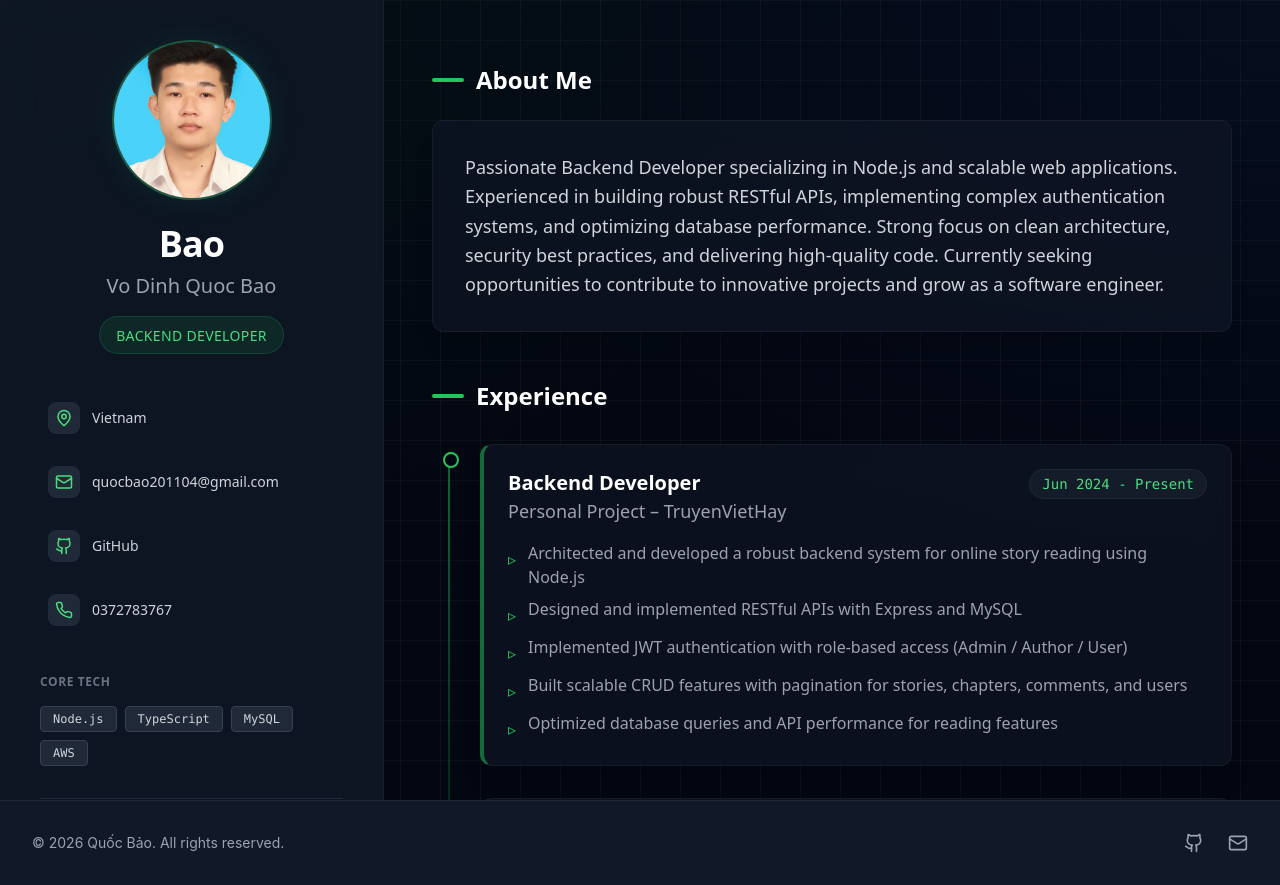
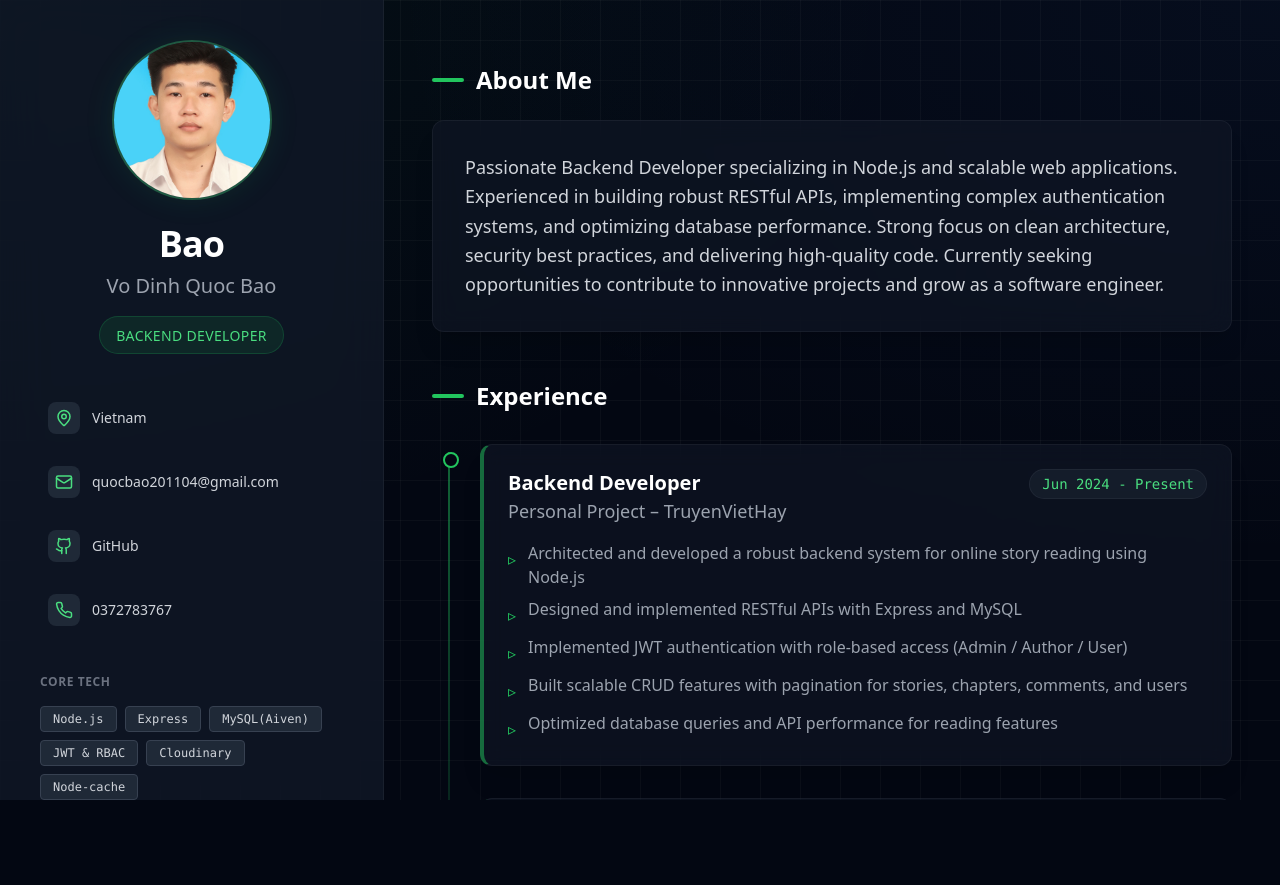
Before and after one commit to quocbao201104/portfolio-website, a Vue app: page / in a window 1280 px wide. After the commit the page ends 800 px from the top, so only its background shows below. Built offline with nearby package versions, Linux system fonts and the light colour scheme.

Commit message:
style: footer & core tech

```diff
--- a/index.html
+++ b/index.html
@@ -14,7 +14,7 @@
     <meta name="description" content="Backend Developer Portfolio - Showcasing server-side projects, API design, and system architecture" />
     <meta name="keywords" content="developer, portfolio, backend, web development, Node.js, TypeScript, API, Database" />
     <meta name="author" content="Quoc Bao" />
-    <title>Quoc Bao | Backend Developer</title>
+    <title>baodev</title>
   </head>
   <body>
     <div id="app"></div>
--- a/src/App.vue
+++ b/src/App.vue
@@ -7,12 +7,10 @@
         </transition>
       </router-view>
     </main>
-    <Footer />
   </div>
 </template>
 
 <script setup lang="ts">
-import Footer from './components/Footer.vue'
 </script>
 
 <style scoped>
--- a/src/components/Footer.vue
+++ /dev/null
@@ -1,42 +0,0 @@
-<template>
-  <footer class="bg-dark-900 border-t border-dark-800">
-    <div class="container-custom py-8">
-      <div class="flex flex-col md:flex-row justify-between items-center space-y-4 md:space-y-0">
-        <p class="text-gray-400 text-sm">
-          © {{ currentYear }} Quốc Bảo. All rights reserved.
-        </p>
-        <div class="flex space-x-6">
-          <a
-            v-for="link in socialLinks"
-            :key="link.name"
-            :href="link.url"
-            target="_blank"
-            rel="noopener noreferrer"
-            class="text-gray-400 hover:text-primary-400 transition-colors"
-            :aria-label="link.name"
-          >
-            <component :is="getIcon(link.icon)" :size="20" />
-          </a>
-        </div>
-      </div>
-    </div>
-  </footer>
-</template>
-
-<script setup lang="ts">
-import { computed } from 'vue'
-import { Github, Linkedin, Mail, Twitter } from 'lucide-vue-next'
-import { socialLinks } from '@/data/contact'
-
-const currentYear = computed(() => new Date().getFullYear())
-
-const getIcon = (iconName: string) => {
-  const icons: Record<string, any> = {
-    github: Github,
-    linkedin: Linkedin,
-    mail: Mail,
-    twitter: Twitter
-  }
-  return icons[iconName] || Mail
-}
-</script>
--- a/src/components/SideProfile.vue
+++ b/src/components/SideProfile.vue
@@ -60,9 +60,11 @@
       <h3 class="text-xs font-bold text-gray-500 uppercase tracking-wider mb-4">Core Tech</h3>
       <div class="flex flex-wrap gap-2">
         <span class="px-3 py-1 bg-dark-800 border border-gray-700 rounded text-xs text-gray-300 font-mono">Node.js</span>
-        <span class="px-3 py-1 bg-dark-800 border border-gray-700 rounded text-xs text-gray-300 font-mono">TypeScript</span>
-        <span class="px-3 py-1 bg-dark-800 border border-gray-700 rounded text-xs text-gray-300 font-mono">MySQL</span>
-        <span class="px-3 py-1 bg-dark-800 border border-gray-700 rounded text-xs text-gray-300 font-mono">AWS</span>
+        <span class="px-3 py-1 bg-dark-800 border border-gray-700 rounded text-xs text-gray-300 font-mono">Express</span>
+        <span class="px-3 py-1 bg-dark-800 border border-gray-700 rounded text-xs text-gray-300 font-mono">MySQL(Aiven)</span>
+        <span class="px-3 py-1 bg-dark-800 border border-gray-700 rounded text-xs text-gray-300 font-mono">JWT & RBAC</span>
+        <span class="px-3 py-1 bg-dark-800 border border-gray-700 rounded text-xs text-gray-300 font-mono">Cloudinary</span>
+        <span class="px-3 py-1 bg-dark-800 border border-gray-700 rounded text-xs text-gray-300 font-mono">Node-cache</span>
       </div>
 
       <div class="mt-8 pt-8 border-t border-gray-800 text-center">
--- a/src/data/experience.ts
+++ b/src/data/experience.ts
@@ -5,10 +5,8 @@ export const experiences: Experience[] = [
     id: '1',
     title: 'Backend Developer',
     company: 'Personal Project – TruyenVietHay',
-    location: 'Remote',
     startDate: '2024-06',
     endDate: 'Present',
-    type: 'work',
     description: [
       'Architected and developed a robust backend system for online story reading using Node.js',
       'Designed and implemented RESTful APIs with Express and MySQL',
@@ -17,29 +15,12 @@ export const experiences: Experience[] = [
       'Optimized database queries and API performance for reading features'
     ]
   },
-  // {
-  //   id: '2',
-  //   title: 'Frontend Developer Intern',
-  //   company: 'Academic / Personal Projects',
-  //   location: 'Remote',
-  //   startDate: '2024-01',
-  //   endDate: '2024-05',
-  //   type: 'work',
-  //   description: [
-  //     'Built responsive user interfaces using Vue 3, TypeScript, and Tailwind CSS',
-  //     'Integrated frontend with backend APIs and handled loading and error states',
-  //     'Used Pinia for state management and Vue Router for routing',
-  //     'Improved UI/UX for reading pages and admin dashboards'
-  //   ]
-  // },
   {
     id: '2',
     title: 'Information Technology Student',
     company: 'University',
-    location: 'Vietnam',
     startDate: '2022-09',
     endDate: 'Present',
-    type: 'education',
     description: [
       'Major in Information Technology',
       'Focused on web development, databases, and software engineering',
--- a/src/data/projects.ts
+++ b/src/data/projects.ts
@@ -5,8 +5,6 @@ export const projects: Project[] = [
     id: '1',
     name: 'TruyenVietHay – Online Story Reading Platform',
     description: 'A full-feature story platform with gamification and high-performance caching.',
-    longDescription:
-      'A robust backend system designed for a story reading platform. It features a complex gamification engine (Tasks, EXP, Currency), optimized content delivery via caching layers, and a secure Role-Based Access Control (RBAC) system. The project demonstrates advanced database query optimizations and API design patterns for scalability.',
     techStack: [
       'Node.js',
       'Express',
@@ -36,19 +34,13 @@ export const projects: Project[] = [
       'Interaction System: Backend logic for flexible handling of comments, ratings, and follow lists ',
     ],
     liveUrl: 'https://truyen-viet-hay.vercel.app/',
-    githubUrl: 'https://github.com/quocbao201104/TruyenVietHay.git',
-    featured: true
+    githubUrl: 'https://github.com/quocbao201104/TruyenVietHay.git'
   },
 
   {
   id: '2',
   name: 'Generic Content Ingestion Crawler (Node.js)',
   description: 'A sequential crawler for ingesting and normalizing paginated content.',
-  longDescription:
-    'A backend engineering portfolio project demonstrating a complete content ingestion pipeline built with Node.js. \
-The system is designed to sequentially traverse paginated content sources, normalize unstructured HTML into clean text data, \
-and persist it into a relational database. The focus of the project is on architecture, data processing reliability, \
-and safe automation patterns rather than large-scale scraping.',
   techStack: [
     'Node.js',
     'Axios',
@@ -68,56 +60,5 @@ and safe automation patterns rather than large-scale scraping.',
     'Modular and extensible architecture'
   ],
   githubUrl: 'https://github.com/quocbao201104/nodejs-content-crawler',
-}
-
+  }
 ]
-
-  // {
-  //   id: '2',
-  //   name: 'Task Management App',
-  //   description: 'Collaborative task management with real-time updates',
-  //   longDescription: 'A real-time collaborative task management application that helps teams organize and track their work efficiently.',
-  //   techStack: ['Vue 3', 'TypeScript', 'Socket.io', 'Node.js', 'PostgreSQL'],
-  //   features: [
-  //     'Real-time collaboration',
-  //     'Task assignments & due dates',
-  //     'Project boards & kanban view',
-  //     'Team member management',
-  //     'Activity timeline'
-  //   ],
-  //   liveUrl: 'https://example.com',
-  //   githubUrl: 'https://github.com/yourusername/taskapp'
-  // },
-  // {
-  //   id: '3',
-  //   name: 'Weather Dashboard',
-  //   description: 'Beautiful weather app with location-based forecasts',
-  //   longDescription: 'A responsive weather dashboard that provides detailed forecasts, weather maps, and location-based weather information.',
-  //   techStack: ['Vue 3', 'TypeScript', 'OpenWeather API', 'Chart.js'],
-  //   features: [
-  //     'Current weather & forecasts',
-  //     'Interactive weather maps',
-  //     'Location-based search',
-  //     'Weather charts & graphs',
-  //     'Dark/light theme'
-  //   ],
-  //   liveUrl: 'https://example.com',
-  //   githubUrl: 'https://github.com/yourusername/weather'
-  // },
-  // {
-  //   id: '4',
-  //   name: 'Blog Platform',
-  //   description: 'Modern blog platform with markdown support',
-  //   longDescription: 'A full-featured blog platform with markdown editor, syntax highlighting, and content management capabilities.',
-  //   techStack: ['Vue 3', 'TypeScript', 'Node.js', 'Express', 'MongoDB', 'Marked'],
-  //   features: [
-  //     'Markdown editor',
-  //     'Syntax highlighting',
-  //     'Tag & category system',
-  //     'Comment system',
-  //     'SEO optimization',
-  //     'RSS feed'
-  //   ],
-  //   liveUrl: 'https://example.com',
-  //   githubUrl: 'https://github.com/yourusername/blog'
-  // }
--- a/src/types/index.ts
+++ b/src/types/index.ts
@@ -2,13 +2,10 @@ export interface Project {
   id: string
   name: string
   description: string
-  longDescription: string
   techStack: string[]
   features: string[]
   liveUrl?: string
   githubUrl?: string
-  image?: string
-  featured?: boolean
   architecture?: string[]
 }
 
@@ -22,11 +19,9 @@ export interface Experience {
   id: string
   title: string
   company: string
-  location: string
   startDate: string
   endDate: string | 'Present'
   description: string[]
-  type: 'work' | 'education'
 }
 
 export interface SocialLink {
--- a/tsconfig.json
+++ b/tsconfig.json
@@ -1,3 +1,4 @@
+
 {
   "compilerOptions": {
     "target": "ES2020",
```
Also changed, not shown: .eslintrc.cjs (deleted), public/vite.svg (deleted).
